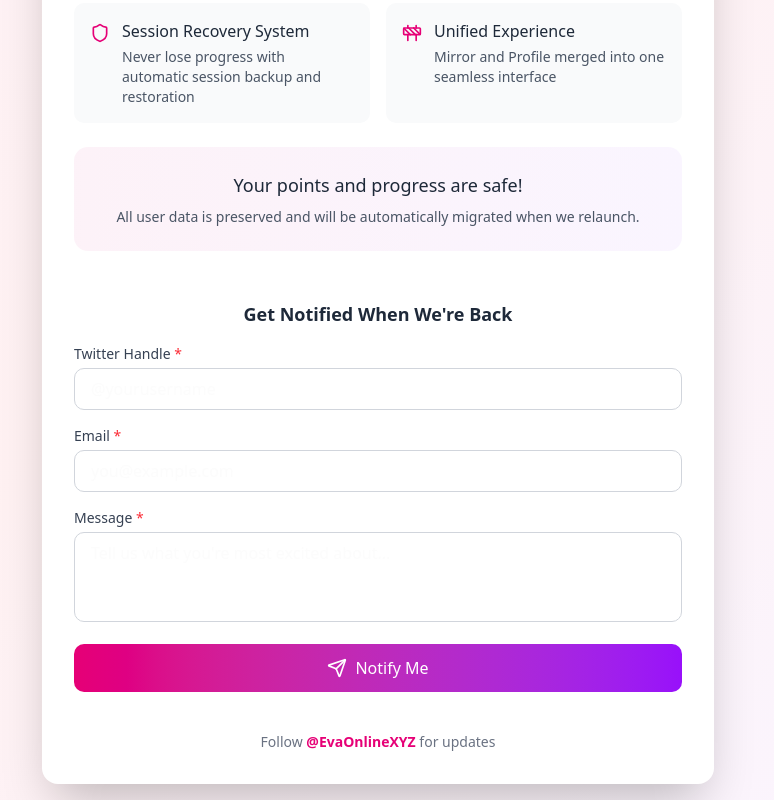
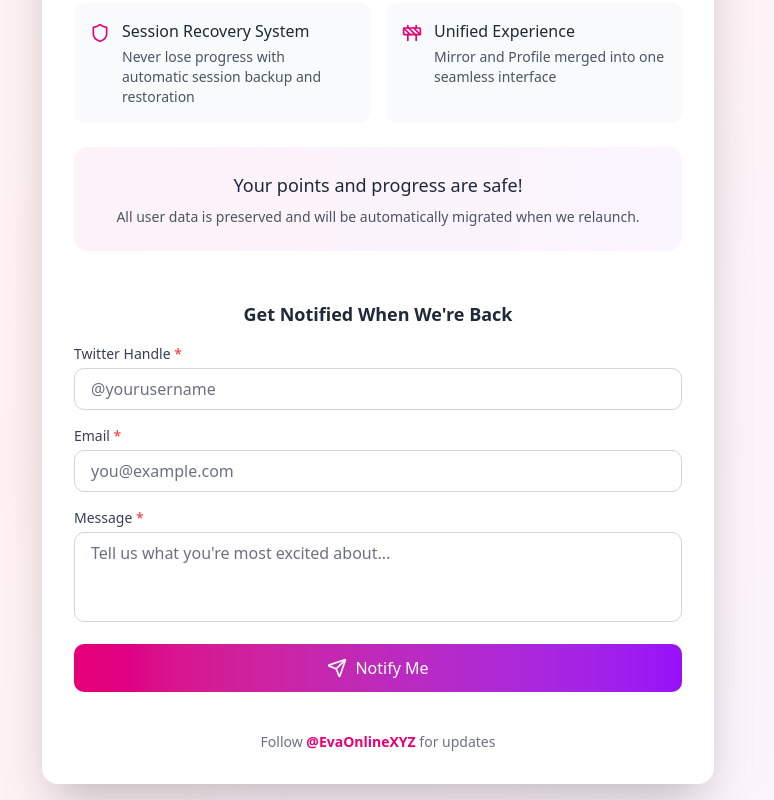
Before and after one commit to finnmaccool888/eva-online-website, a Next.js app: page /mirror in a window 1280 px wide. Shown: the part 681-1481 px from the top of the page, without its empty margins (262-1036 px from the left). Built offline with nearby package versions, Linux system fonts and the light colour scheme; no server answers.

Commit message:
Fix form text color visibility
- Added text-gray-900 to all form inputs for black text
- Added placeholder-gray-500 for better placeholder visibility
- Fixed Twitter handle, email, and message input fields
- Text now readable against light backgrounds

```diff
--- a/src/components/maintenance-notice.tsx
+++ b/src/components/maintenance-notice.tsx
@@ -156,7 +156,7 @@
                     onChange={handleChange}
                     placeholder="@yourusername"
                     required
-                    className="w-full px-4 py-2 border border-gray-300 rounded-lg focus:ring-2 focus:ring-pink-500 focus:border-transparent"
+                    className="w-full px-4 py-2 border border-gray-300 rounded-lg focus:ring-2 focus:ring-pink-500 focus:border-transparent text-gray-900 placeholder-gray-500"
                   />
                 </div>
 
@@ -172,7 +172,7 @@
                     onChange={handleChange}
                     placeholder="you@example.com"
                     required
-                    className="w-full px-4 py-2 border border-gray-300 rounded-lg focus:ring-2 focus:ring-pink-500 focus:border-transparent"
+                    className="w-full px-4 py-2 border border-gray-300 rounded-lg focus:ring-2 focus:ring-pink-500 focus:border-transparent text-gray-900 placeholder-gray-500"
                   />
                 </div>
 
@@ -188,7 +188,7 @@
                     placeholder="Tell us what you're most excited about..."
                     required
                     rows={3}
-                    className="w-full px-4 py-2 border border-gray-300 rounded-lg focus:ring-2 focus:ring-pink-500 focus:border-transparent resize-none"
+                    className="w-full px-4 py-2 border border-gray-300 rounded-lg focus:ring-2 focus:ring-pink-500 focus:border-transparent resize-none text-gray-900 placeholder-gray-500"
                   />
                 </div>
 
```
